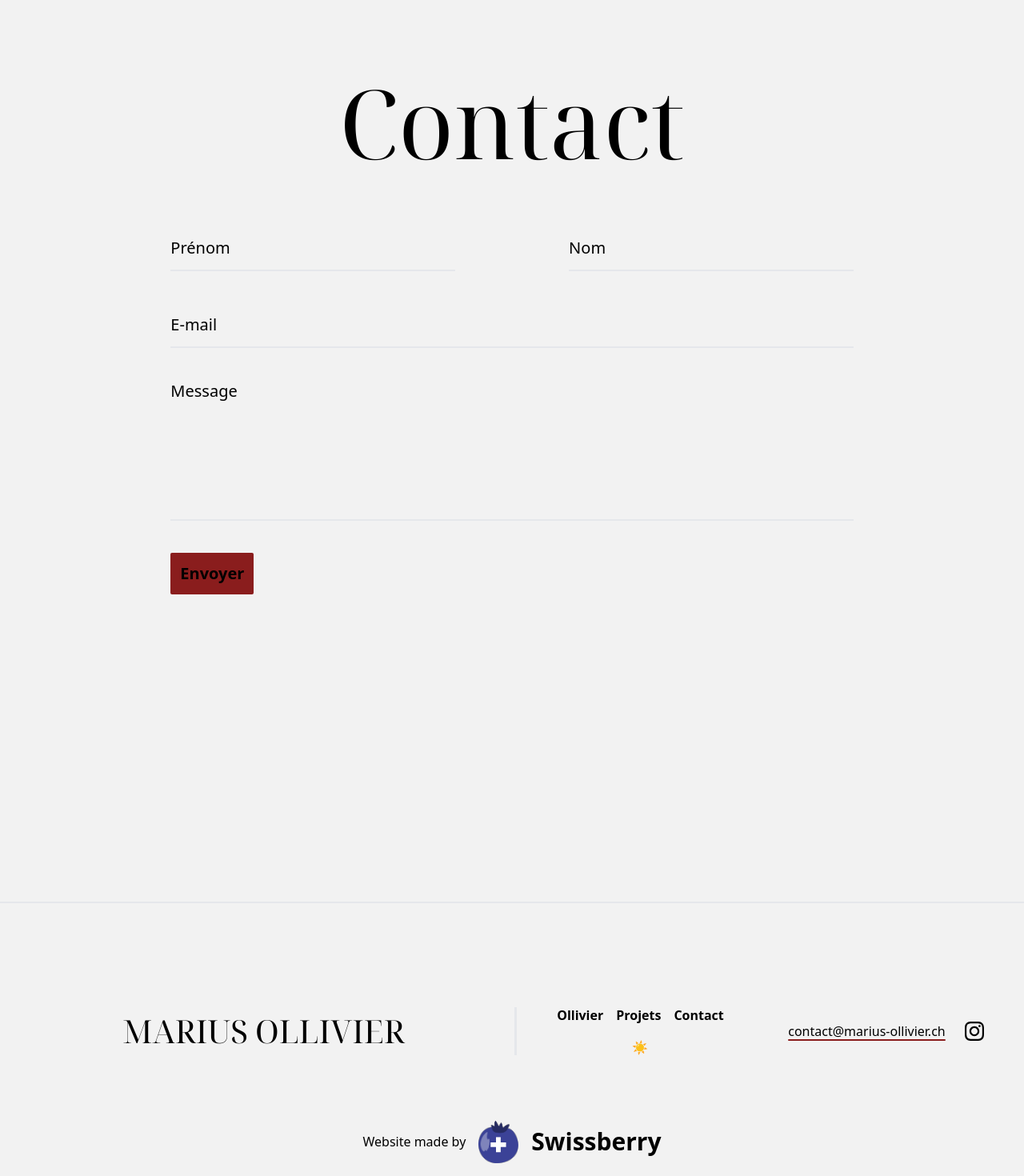
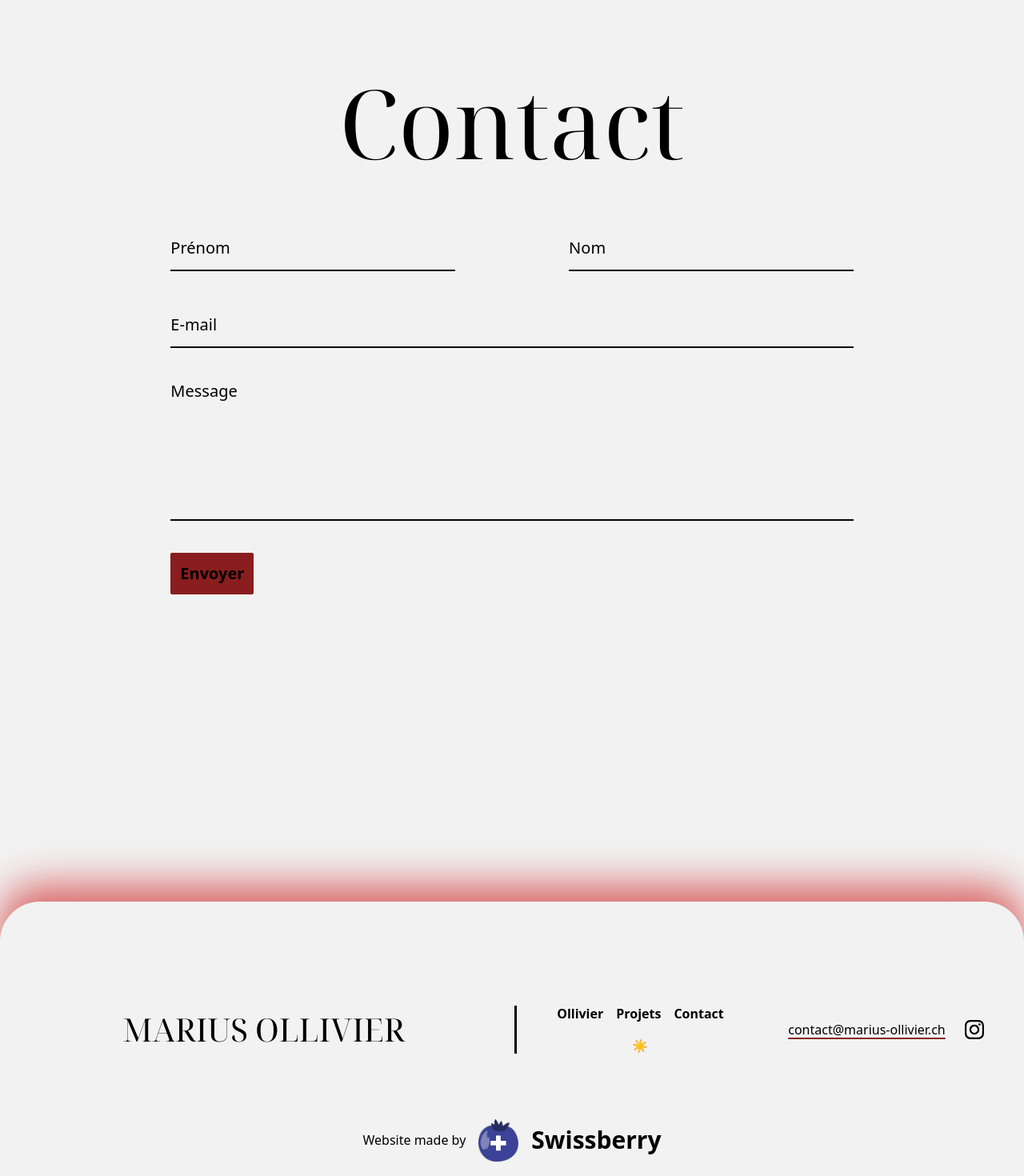
Before and after one commit to anthohn/portfolio-marius-ollivier, a Next.js app: page / in a window 1280 px wide. Shown: the part 3077-4547 px from the top of the page at 80% size. Built offline with nearby package versions, Linux system fonts and the light colour scheme.

Commit message:
border contact form, color header on scroll & broder footer

```diff
--- a/app/components/Footer.tsx
+++ b/app/components/Footer.tsx
@@ -10,9 +10,9 @@ import { ThemeToggle } from "../theme-toggle";
 export default function About() {
     return (
         <>
-            <footer className="flex flex-col space-y-20 p-4 mt-96 border-t-2 pt-32">
+            <footer className="flex flex-col space-y-20 p-4 mt-96 shadow-[0px_-20px_50px_0px_#D96161] dark:shadow-[0px_-20px_50px_0px_#462525] pt-32 rounded-t-[50px]">
                 <div className=' w-full flex flex-col space-y-10 md:space-y-0 lg:flex-row items-center '>
-                    <h2 className={`${bodoni_moda.className} text-[40px] md:w-3/4 text-center lg:border-r-[3px] px-4`}>MARIUS OLLIVIER</h2>
+                    <h2 className={`${bodoni_moda.className} text-[40px] md:w-3/4 text-center border-primary-light dark:border-primary-dark lg:border-r-[3px] px-4`}>MARIUS OLLIVIER</h2>
                     <div className="w-3/4 flex flex-col md:flex-row justify-center text-md items-center">
                         <div className='flex md:w-1/2 flex-col space-y-4 '>
                             <div className='flex flex-col space-y-6 md:space-y-0 md:flex-row items-center md:justify-center md:space-x-4 list-none font-semibold p-6 lg:p-0'>
--- a/app/components/Header.tsx
+++ b/app/components/Header.tsx
@@ -35,7 +35,7 @@ export default function Header() {
             {/* Utilisation de Framer Motion pour la transition du background */}
             <motion.nav
                 className={`w-full p-10 z-50 fixed top-0 transition-all duration-300
-                    ${scrolled || isOpen ? 'bg-[#462525] bg-opacity-90' : 'bg-transparent'}`}
+                    ${scrolled || isOpen ? 'bg-background-light dark:bg-background-dark bg-opacity-90' : 'bg-transparent'}`}
                 initial={{ opacity: 0 }}
                 animate={{ opacity: 1 }}
                 transition={{
--- a/app/contact/ContactForm.tsx
+++ b/app/contact/ContactForm.tsx
@@ -32,7 +32,7 @@ export default function ContactForm() {
                 >
                     <div className="flex flex-wrap justify-between">
                         <input
-                            className="h-14 w-5/12 border-b-2 bg-transparent focus:outline-none placeholder:text-primary-light dark:placeholder:text-primary-dark"
+                            className="h-14 w-5/12 border-b-2 border-primary-light dark:border-primary-dark bg-transparent focus:outline-none placeholder:text-primary-light dark:placeholder:text-primary-dark"
                             name="senderFirstName"
                             type="text"
                             required
@@ -41,7 +41,7 @@ export default function ContactForm() {
                             autoComplete="off"
                         />
                         <input
-                            className="h-14 w-5/12 border-b-2 bg-transparent focus:outline-none placeholder:text-primary-light dark:placeholder:text-primary-dark"
+                            className="h-14 w-5/12 border-b-2 border-primary-light dark:border-primary-dark bg-transparent focus:outline-none placeholder:text-primary-light dark:placeholder:text-primary-dark"
                             name="senderLastName"
                             type="text"
                             required
@@ -51,7 +51,7 @@ export default function ContactForm() {
                         />
                     </div>
                     <input
-                        className="h-14 border-b-2 bg-transparent focus:outline-none placeholder:text-primary-light dark:placeholder:text-primary-dark"
+                        className="h-14 border-b-2 border-primary-light dark:border-primary-dark bg-transparent focus:outline-none placeholder:text-primary-light dark:placeholder:text-primary-dark"
                         name="senderEmail"
                         type="email"
                         required
@@ -60,7 +60,7 @@ export default function ContactForm() {
                         autoComplete="off"
                     />
                     <textarea
-                        className="h-44 my-3 w-full border-b-2 bg-transparent focus:outline-none resize-none placeholder:text-primary-light dark:placeholder:text-primary-dark"
+                        className="h-44 my-3 w-full border-b-2 border-primary-light dark:border-primary-dark bg-transparent focus:outline-none resize-none placeholder:text-primary-light dark:placeholder:text-primary-dark"
                         name="message"
                         placeholder="Message"
                         required
```
